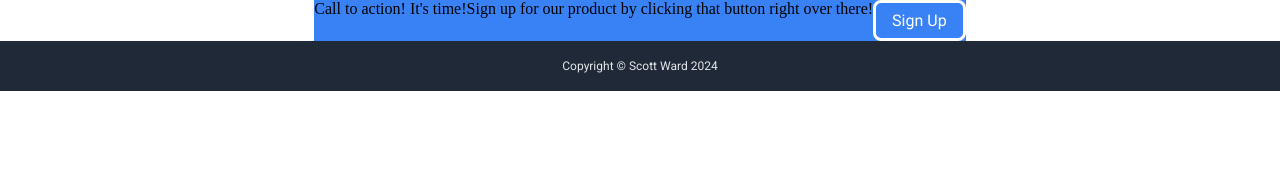
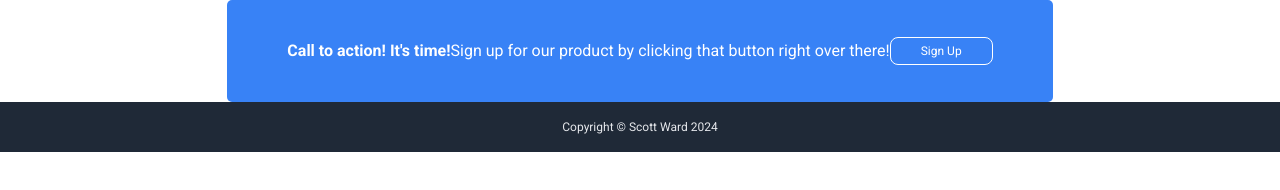
Before and after one commit to wards22/landing-page, a plain HTML site: page index.html in a window 1280 px wide. Drawn offline with Linux system fonts and the light colour scheme.

Commit message:
add styles rules for call to action section

```diff
--- a/index.html
+++ b/index.html
@@ -13,8 +13,8 @@
         <div class="quote"></div>
         <div class="action-container">
             <div class="action-box">
-                <div class="action-header">Call to action! It's time!</div>
-                <div class="action-text">Sign up for our product by clicking that button right over there!</div>
+                <h4 class="action-header">Call to action! It's time!</h4>
+                <p class="action-text">Sign up for our product by clicking that button right over there!</p>
                 <div class="button">Sign Up</div>
             </div>
         </div>
--- a/style.css
+++ b/style.css
@@ -23,20 +23,30 @@ body {
 .action-container {
     display: flex;
     justify-content: center;
+    align-items: center;
+    font-family: Roboto, sans-serif;
+    color: white;
 }
 
 .action-box {
     display: flex;
+    border-radius: 5px;
     background-color: #3882f6;
+    padding: 20px 60px;
+    justify-content: center;
+    align-items: center;
 }
 
 .button {
     font-family: Roboto, sans-serif;
     border: solid, white;
     border-radius: 8px;
+    border-width: thin;
     background: #3882f6;
-    padding: 8px 16px;
+    padding: 6px 30px;
     color: white;
+    font-size: 12px;
+    margin-right: 0;
 }
 
 .footer {
@@ -49,3 +59,7 @@ body {
     font-style: normal;
     padding: 18px;
 }
+
+.action-text {
+    flex-wrap: wrap;
+}
```
